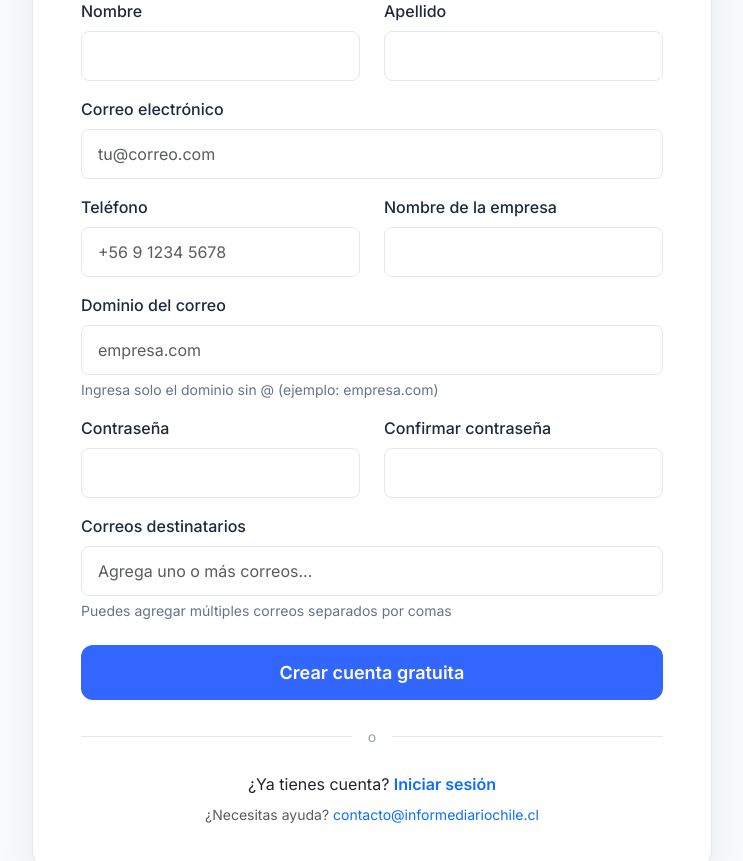
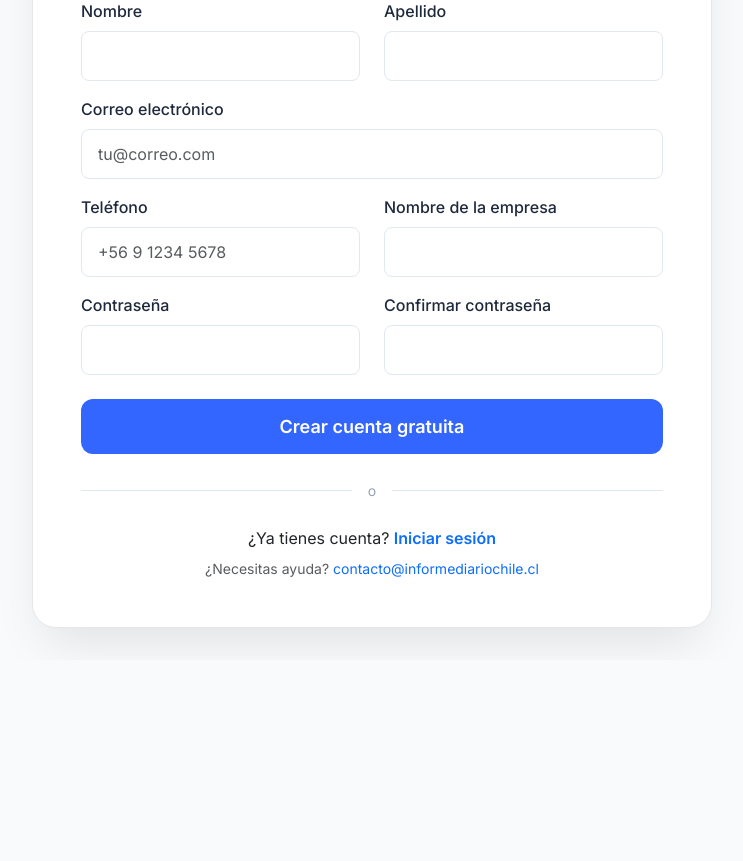
Before and after one commit to Yoyofdr/informe_diario_final, a Django app: page /registro-prueba/ in a window 1280 px wide. Shown: the part 314-1175 px from the top of the page, without its empty margins (268-1011 px from the left). After the commit the page ends 955 px from the top, so only its background shows below. Run offline with Django 5.2, Linux system fonts and the light colour scheme; some libraries are stand-ins or nearby versions.

Commit message:
fix: Simplificar formulario de registro según formato Chennai
- Remover campos dominio y destinatarios del formulario
- Generar dominio automáticamente desde el email
- Agregar usuario como primer destinatario automáticamente
- Actualizar vista, formulario y plantilla HTML
- Mantener consistencia con decisiones de diseño Chennai

```diff
--- a/alerts/forms.py
+++ b/alerts/forms.py
@@ -99,10 +99,8 @@ class RegistroPruebaForm(forms.Form):
     email = forms.EmailField(label="Email")
     telefono = forms.CharField(label="Teléfono", max_length=30)
     empresa = forms.CharField(label="Nombre de la empresa", max_length=200)
-    dominio = forms.CharField(label="Dominio del correo", max_length=80)
     password1 = forms.CharField(label="Contraseña", widget=forms.PasswordInput, required=True)
     password2 = forms.CharField(label="Confirmar contraseña", widget=forms.PasswordInput, required=True)
-    destinatarios = forms.CharField(label="Correos destinatarios (separados por coma)", widget=forms.Textarea, help_text="Ejemplo: correo1@empresa.com, correo2@empresa.com")
 
     def clean(self):
         cleaned_data = super().clean()
@@ -114,17 +112,6 @@ class RegistroPruebaForm(forms.Form):
             self.add_error('password2', "Las contraseñas no coinciden.")
         return cleaned_data
 
-    def clean_destinatarios(self):
-        data = self.cleaned_data['destinatarios']
-        try:
-            tags = json.loads(data)
-            emails = [tag['value'].strip() for tag in tags if tag.get('value')]
-        except Exception:
-            # Fallback: si no es JSON, tratar como texto plano separado por comas
-            emails = [e.strip() for e in data.split(',') if e.strip()]
-        for email in emails:
-            forms.EmailField().clean(email)  # Lanza error si no es válido
-        return emails
 
 class CustomPasswordChangeForm(PasswordChangeForm):
     def __init__(self, *args, **kwargs):
--- a/alerts/views.py
+++ b/alerts/views.py
@@ -273,8 +273,8 @@ def registro_prueba(request):
             email = form.cleaned_data['email']
             telefono = form.cleaned_data['telefono']
             empresa_nombre = form.cleaned_data['empresa']
-            dominio = form.cleaned_data['dominio'].lower().strip()
-            destinatarios = form.cleaned_data['destinatarios']
+            # Generar dominio automáticamente del email
+            dominio = email.split('@')[1] if '@' in email else 'personal.cl'
             if User.objects.filter(email=email).exists():
                 messages.error(request, 'Ya existe un usuario con ese email.')
                 return render(request, 'alerts/registro_prueba.html', {'form': form})
@@ -302,12 +302,13 @@ def registro_prueba(request):
                     dominio=dominio,
                     admin=user
                 )
-                for dest_email in destinatarios:
-                    Destinatario.objects.create(
-                        nombre=f"{nombre} {apellido}",  # Usar el nombre del admin como placeholder
-                        email=dest_email,
-                        organizacion=org
-                    )
+                # El usuario podrá agregar destinatarios después desde el panel
+                # Agregar el mismo usuario como primer destinatario
+                Destinatario.objects.create(
+                    nombre=f"{nombre} {apellido}",
+                    email=email,
+                    organizacion=org
+                )
                 messages.success(request, 'Registro exitoso. Ya puedes iniciar sesión y usar la plataforma gratis.')
                 return render(request, 'alerts/registro_exitoso.html', {'empresa': org})
         else:
--- a/templates/alerts/registro_prueba.html
+++ b/templates/alerts/registro_prueba.html
@@ -12,8 +12,6 @@
     <link rel="preconnect" href="https://fonts.googleapis.com">
     <link rel="preconnect" href="https://fonts.gstatic.com" crossorigin>
     <link href="https://fonts.googleapis.com/css2?family=Inter:wght@400;500;600;700;800&display=swap" rel="stylesheet">
-    <!-- Tagify CSS -->
-    <link href="https://cdn.jsdelivr.net/npm/@yaireo/tagify@latest/dist/tagify.css" rel="stylesheet">
 
     <style>
         :root {
@@ -275,13 +273,7 @@
                         </div>
                     </div>
 
-                    <div class="mb-3">
-                        <label for="id_dominio" class="form-label">Dominio del correo</label>
-                        <input type="text" class="form-control" id="id_dominio" name="dominio" placeholder="empresa.com" required>
-                        <div class="form-text">Ingresa solo el dominio sin @ (ejemplo: empresa.com)</div>
-                    </div>
-
-                    <div class="row mb-3">
+                    <div class="row mb-4">
                         <div class="col-md-6 mb-3 mb-md-0">
                             <label for="id_password1" class="form-label">Contraseña</label>
                             <input type="password" class="form-control" id="id_password1" name="password1" required>
@@ -296,12 +288,6 @@
                                 <div class="text-danger small mt-1">{{ form.password2.errors.0 }}</div>
                             {% endif %}
                         </div>
-                    </div>
-
-                    <div class="mb-4">
-                        <label for="id_destinatarios" class="form-label">Correos destinatarios</label>
-                        <input type="text" class="form-control" id="id_destinatarios" name="destinatarios" placeholder="Agrega uno o más correos..." required>
-                        <div class="form-text">Puedes agregar múltiples correos separados por comas</div>
                     </div>
 
                     <button type="submit" class="btn btn-primary w-100">
@@ -323,22 +309,5 @@
 
     <!-- Bootstrap JS -->
     <script src="https://cdn.jsdelivr.net/npm/bootstrap@5.3.3/dist/js/bootstrap.bundle.min.js"></script>
-    <!-- Tagify JS -->
-    <script src="https://cdn.jsdelivr.net/npm/@yaireo/tagify@latest/dist/tagify.min.js"></script>
-    <script>
-        var input = document.getElementById('id_destinatarios');
-        var tagify = new Tagify(input, {
-            delimiters: ", ",
-            pattern: /^[^\s@]+@[^\s@]+\.[^\s@]+$/,
-            whitelist: [],
-            dropdown: {
-                enabled: 0
-            },
-            enforceWhitelist: false,
-            validate: function(email){
-                return /^[^\s@]+@[^\s@]+\.[^\s@]+$/.test(email.value) ? true : "Email inválido";
-            }
-        });
-    </script>
 </body>
 </html>
```
